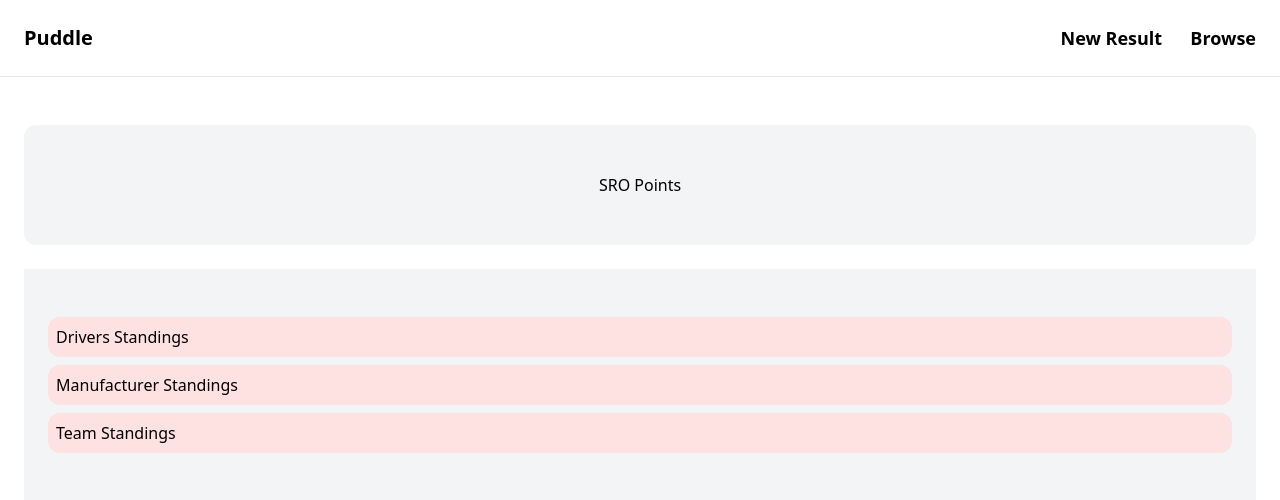
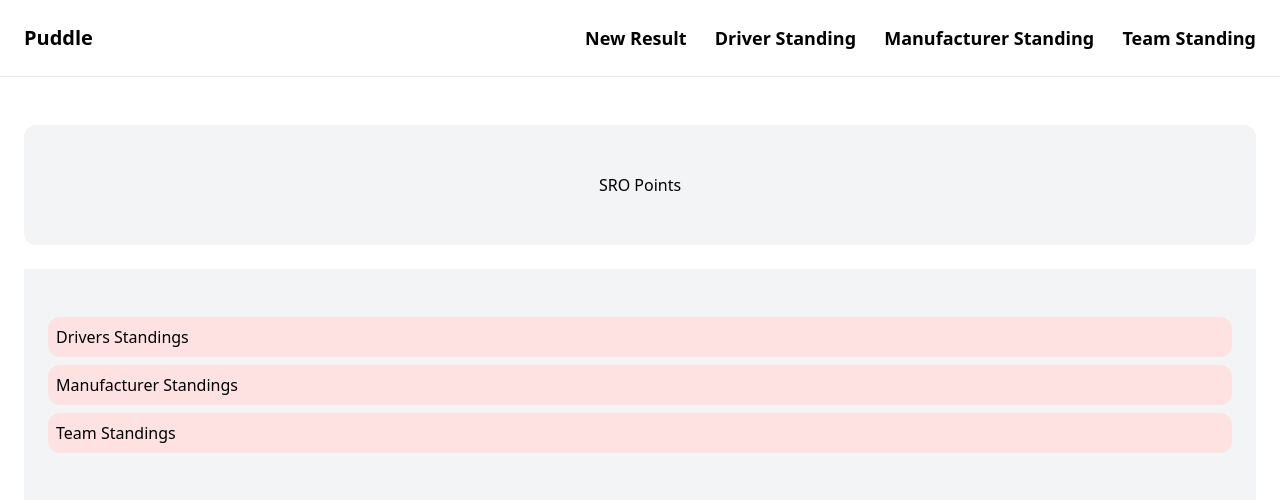
Before and after one commit to woobrendan/points_calculator, a Django app: page / in a window 1280 px wide. Shown: the top 500 px of the page. Run offline with Django 4.2, Linux system fonts and the light colour scheme; some libraries are stand-ins or nearby versions.

Commit message:
change nav bar browse button to be various standings for each cat

```diff
--- a/points_calculator/core/templates/core/base.html
+++ b/points_calculator/core/templates/core/base.html
@@ -14,7 +14,9 @@
             <a href="/" class="text-xl font-semibold">Puddle </a>
             <div class="space-x-6">
                 <a href="#" class="text-lg font-semibold hover:text-gray-500">New Result</a>
-                <a href="#" class="text-lg font-semibold hover:text-gray-500">Browse</a>
+                <a href="#" class="text-lg font-semibold hover:text-gray-500">Driver Standing</a>
+                <a href="#" class="text-lg font-semibold hover:text-gray-500">Manufacturer Standing</a>
+                <a href="#" class="text-lg font-semibold hover:text-gray-500">Team Standing</a>
             </div>
         </nav>
         <div class="px-6 py-6">
```
